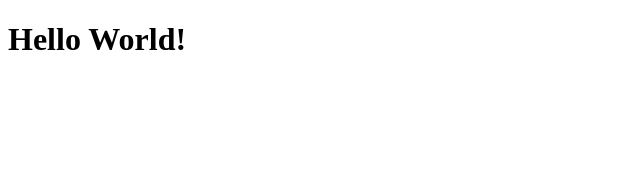
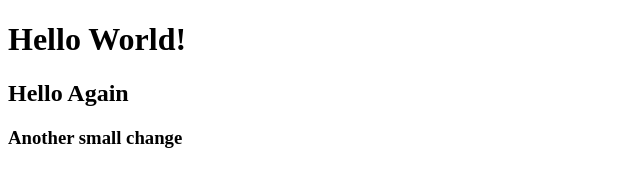
Before and after one commit to TangoKilo85/helloWorld, a plain HTML site: page index.html in a window 1280 px wide. Shown: the whole page, without its empty margins (0-640 px from the left). Drawn offline with Linux system fonts and the light colour scheme.

Commit message:
please work

```diff
--- a/index.html
+++ b/index.html
@@ -8,5 +8,7 @@
 </head>
 <body>
     <h1>Hello World!</h1>
+    <h2>Hello Again</h2>
+    <h3>Another small change</h3>
 </body>
 </html>
```
